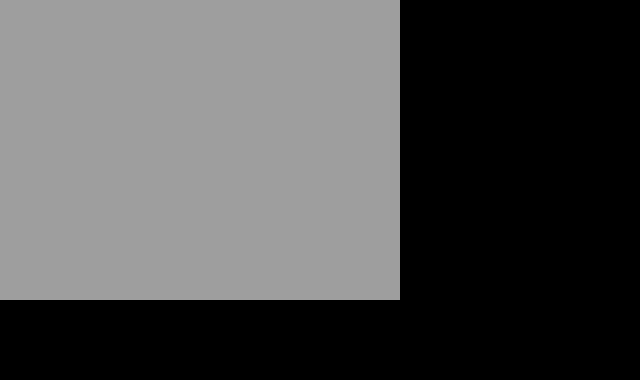
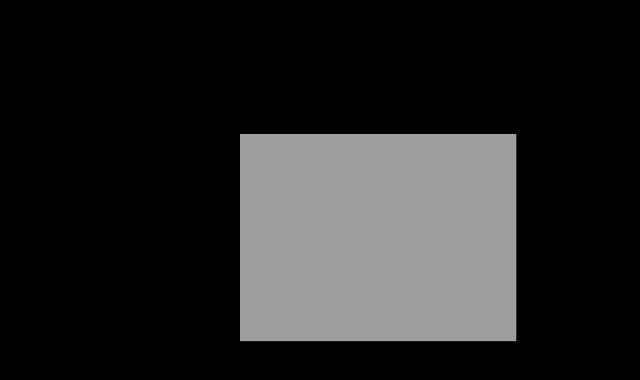
Before and after one commit to junhoyeo/detect-airpods, a Next.js app: page / in a window 1280 px wide. Shown: the top 380 px of the page, without its empty margins (0-640 px from the left). Built offline with nearby package versions, Linux system fonts and the light colour scheme.

Commit message:
Add styles

```diff
--- a/src/Home/HomePage.tsx
+++ b/src/Home/HomePage.tsx
@@ -66,5 +66,13 @@ export const HomePage = () => {
   );
 };
 
-const Container = styled.div``;
-const Airpods = styled.canvas``;
+const Container = styled.div`
+  min-height: 100vh;
+  display: flex;
+  justify-content: center;
+  align-items: center;
+`;
+const Airpods = styled.canvas`
+  width: 85%;
+  max-width: 800px;
+`;
```
